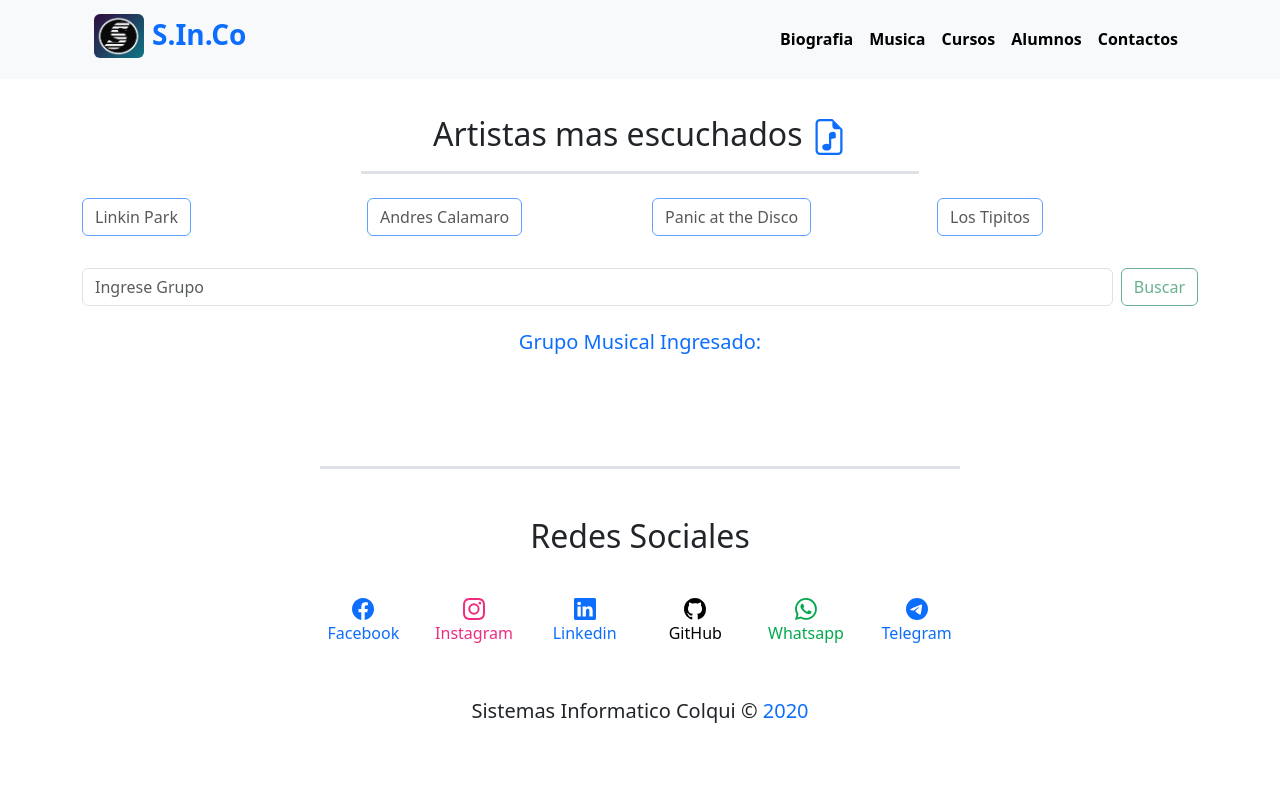
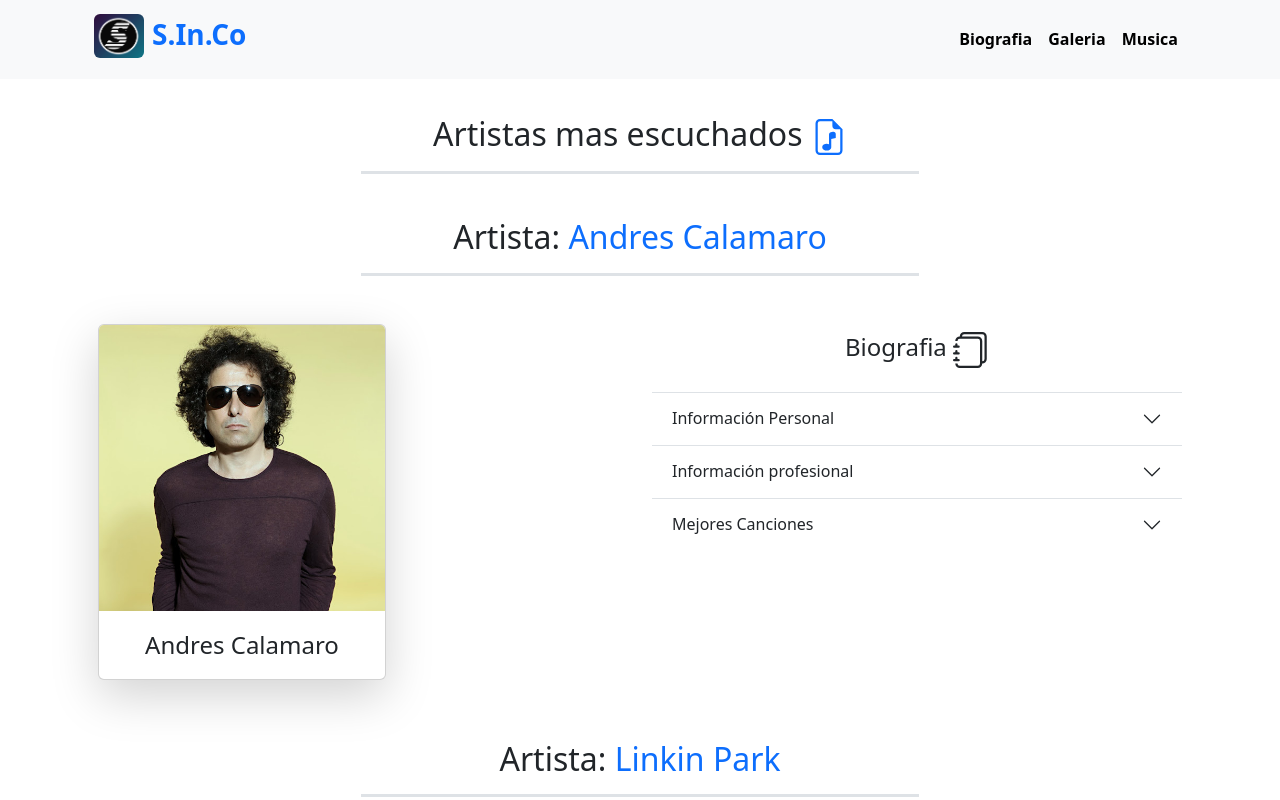
Before and after one commit to maxicolqui/Biografia-Angular, an Angular app: page /musica in a window 1280 px wide. Shown: the top 800 px of the page. Built offline with nearby package versions, Linux system fonts and the light colour scheme.

Commit message:
se actualizo mi blog

```diff
--- a/src/app/app-routing.module.ts
+++ b/src/app/app-routing.module.ts
@@ -11,17 +11,19 @@
 import { HomeCComponent } from './cursos/home-c/home-c.component';
 import { AlumnosComponent } from './datos/alumnos/alumnos.component';
 import { ContactosComponent } from './datos/contactos/contactos.component';
+import { GalleryComponent } from './shared/gallery/gallery.component';
+import { MusicComponent } from './music/music/music.component';
 
 const routes: Routes = [
   {path:'', redirectTo:'home', pathMatch:'full'},
   {path: 'home', component: HomeComponent },
   {path: 'vida', component: VidaComponent},
-  {path: 'musica', component: AlbumComponent},
+  {path: 'musica', component: MusicComponent},
   {path: 'pagina', component: PaginaComponent},
   {path: 'pagina2', component: Pagina2Component},
   {path: 'pagina3', component: Pagina3Component},
   {path: 'pagina4', component: Pagina4Component},
-  {path:'curso',component:HomeCComponent},
+  {path:'galeria',component:GalleryComponent},
   {path: 'alumnos',component:AlumnosComponent},
   {path: 'contactos', component: ContactosComponent},
   {path: '**', component:NotfonComponent}
--- a/src/app/home/header/header.component.html
+++ b/src/app/home/header/header.component.html
@@ -15,21 +15,21 @@
               <a class="nav-link active" [routerLink]="['vida']" routerLinkActive="router-link-active" href="">Biografia</a>
             </li>
             <li class="nav-item">
+              <a class="nav-link active" [routerLink]="['galeria']" routerLinkActive="router-link-active"
+              href="">Galeria</a>
+            </li>
+            <li class="nav-item">
               <a class="nav-link active" [routerLink]="['musica']" routerLinkActive="router-link-active"
                 href="">Musica</a>
             </li>
-            <li class="nav-item">
-              <a class="nav-link active" [routerLink]="['curso']" routerLinkActive="router-link-active"
-                href="">Cursos</a>
-            </li>
-            <li class="nav-item">
+            <!--<li class="nav-item">
               <a class="nav-link active" [routerLink]="['alumnos']" routerLinkActive="router-link-active"
                 href="">Alumnos</a>
             </li>
             <li class="nav-item">
               <a class="nav-link active" [routerLink]="['contactos']" routerLinkActive="router-link-active"
                 href="">Contactos</a>
-            </li>
+            </li>-->
           </ul>
         </div>
       </div>
--- a/src/app/music/grupo/grupo.component.html
+++ b/src/app/music/grupo/grupo.component.html
@@ -53,7 +53,7 @@
 <div class="container my-3 col-12">
     <div class="row m-0 d-flex justify-content-center ">
         <div class="card ronded-3 m-1 shadow col-3" *ngFor="let p of listaR">
-            <div class="card-header  ">
+            <div class="card-header" style="width: 18rem;">
                 <img src="assets/img/{{p.imagen}}" class="card-img-top" alt="">
             </div>
 
--- a/src/app/music/music.module.ts
+++ b/src/app/music/music.module.ts
@@ -7,6 +7,7 @@
 import { Pagina2Component } from './pagina2/pagina2.component';
 import { Pagina3Component } from './pagina3/pagina3.component';
 import { Pagina4Component } from './pagina4/pagina4.component';
+import { MusicComponent } from './music/music.component';
 
 
 
@@ -18,6 +19,7 @@
     Pagina2Component,
     Pagina3Component,
     Pagina4Component,
+    MusicComponent,
   ],
   imports: [
     CommonModule,
--- /dev/null
+++ b/src/app/music/music/music.component.html
@@ -0,0 +1,17 @@
+<div class="container mt-3 mb-4">
+    <section class=" w-50 mx-auto text-center pt-1 ">
+        <h1 class="p-3 fs-2 border-bottom border-3">Artistas mas escuchados  <svg
+                    xmlns="http://www.w3.org/2000/svg" width="36" height="36" fill="currentColor"
+                    class="bi bi-file-earmark-music text-primary " viewBox="0 0 16 16">
+                    <path
+                        d="M11 6.64a1 1 0 0 0-1.243-.97l-1 .25A1 1 0 0 0 8 6.89v4.306A2.572 2.572 0 0 0 7 11c-.5 0-.974.134-1.338.377-.36.24-.662.628-.662 1.123s.301.883.662 1.123c.364.243.839.377 1.338.377.5 0 .974-.134 1.338-.377.36-.24.662-.628.662-1.123V8.89l2-.5V6.64z" />
+                    <path
+                        d="M14 14V4.5L9.5 0H4a2 2 0 0 0-2 2v12a2 2 0 0 0 2 2h8a2 2 0 0 0 2-2zM9.5 3A1.5 1.5 0 0 0 11 4.5h2V14a1 1 0 0 1-1 1H4a1 1 0 0 1-1-1V2a1 1 0 0 1 1-1h5.5v2z" />
+                </svg>
+        </h1>
+    </section>
+</div>
+<app-pagina></app-pagina>
+<app-pagina2></app-pagina2>
+<app-pagina3></app-pagina3>
+<app-pagina4></app-pagina4>
--- a/src/app/shared/gallery/gallery.component.html
+++ b/src/app/shared/gallery/gallery.component.html
@@ -37,3 +37,5 @@
 
     </section>
 </section>
+<app-family></app-family>
+<app-people></app-people>
--- a/src/app/shared/vida/vida.component.html
+++ b/src/app/shared/vida/vida.component.html
@@ -1,6 +1,3 @@
 <app-mio></app-mio>
 <app-sobre-mi></app-sobre-mi>
 <app-resto-mi></app-resto-mi>
-<app-gallery></app-gallery>
-<app-family></app-family>
-<app-people></app-people>
```
Also changed, not shown: src/app/music/music/music.component.ts (added, +10 -0 lines), src/app/home/equipo/equipo.component.css (line endings or trailing spaces), src/app/music/music/music.component.css (added), 1 other file (tests, documents, lock files or other folders).
